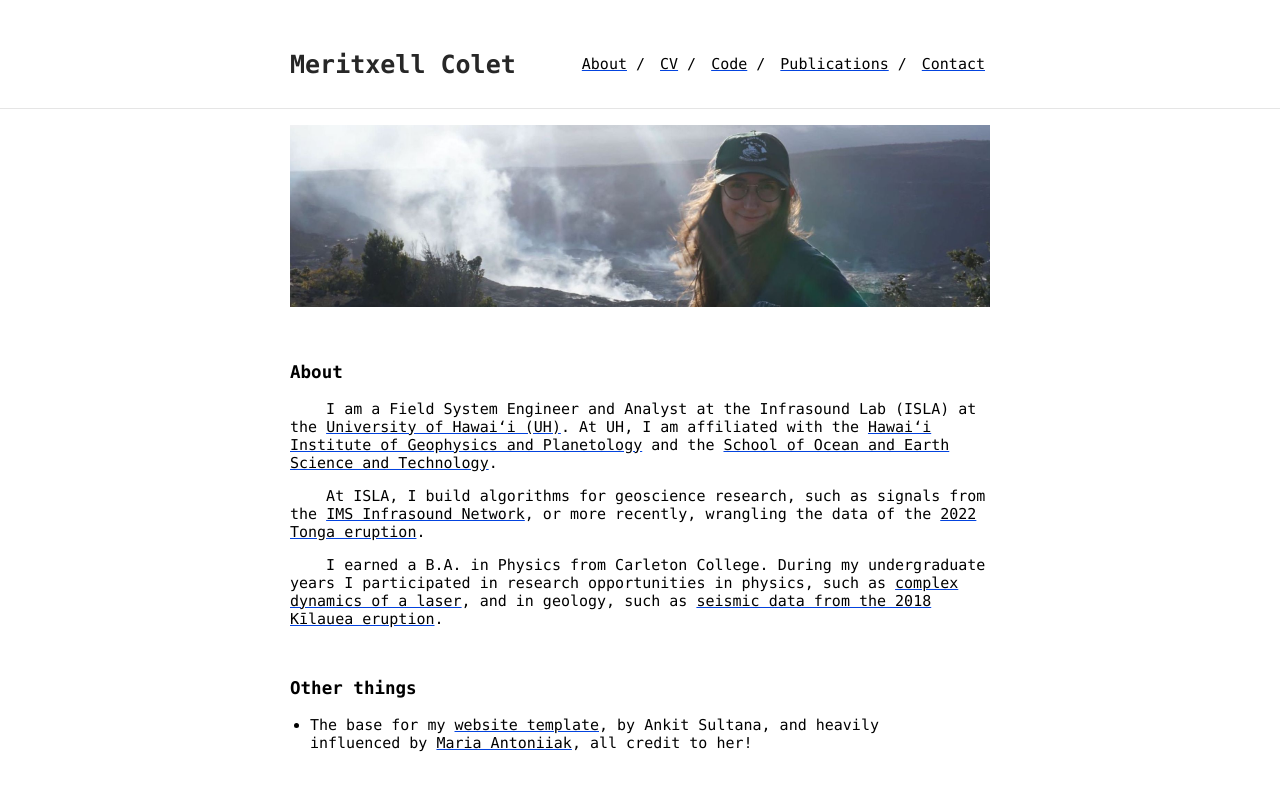
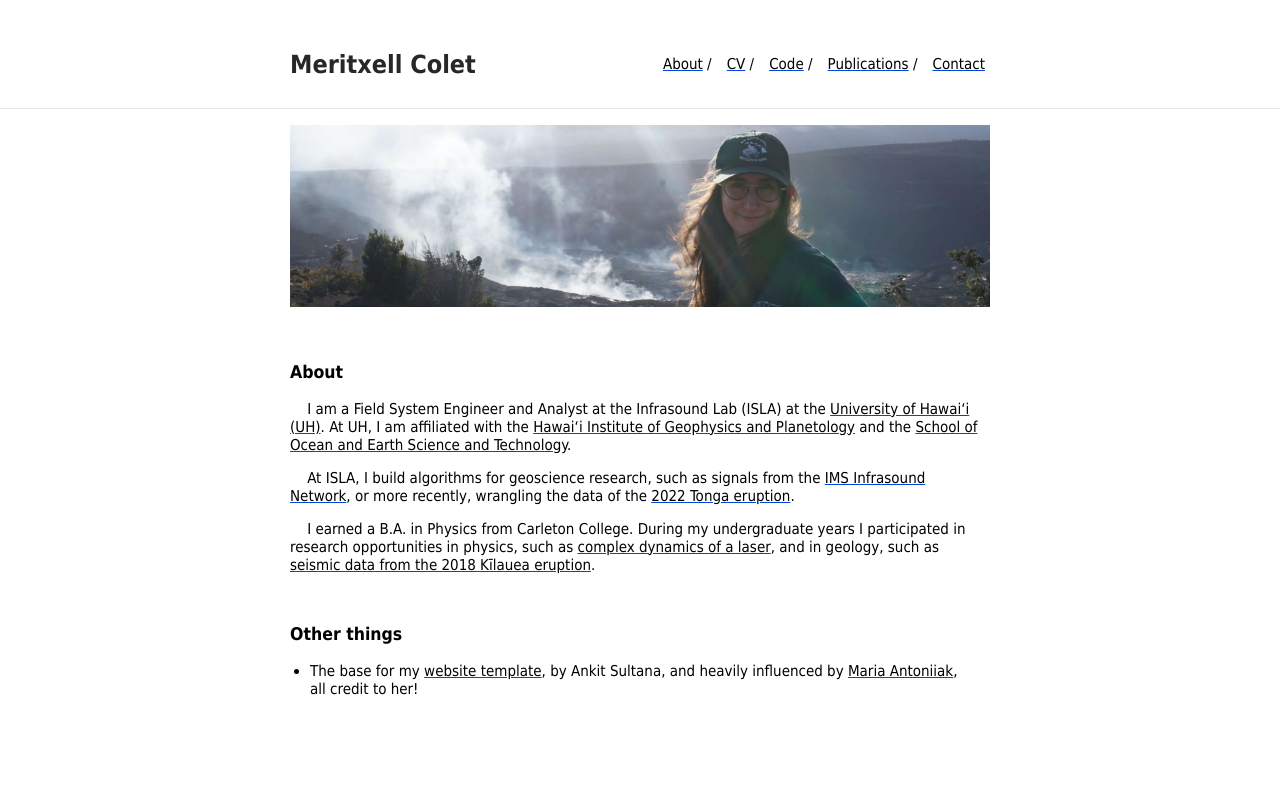
Before and after one commit to MeritxellC/MeritxellC.github.io, a Jekyll site: the page built from index.md, in a window 1280 px wide. Shown: the top 791 px of the page. Built offline with Jekyll 4.4.1, drawn with Linux system fonts in a browser that asks for light colours.

Commit message:
trying fonts

```diff
--- a/_sass/_style.scss
+++ b/_sass/_style.scss
@@ -12,7 +12,7 @@ html {
 body {
     font-size: 15px;
     margin: 0;
-    font-family: "Monaco";
+    font-family: "Tahoma";
     height: 100%;
 }
 a {
```
